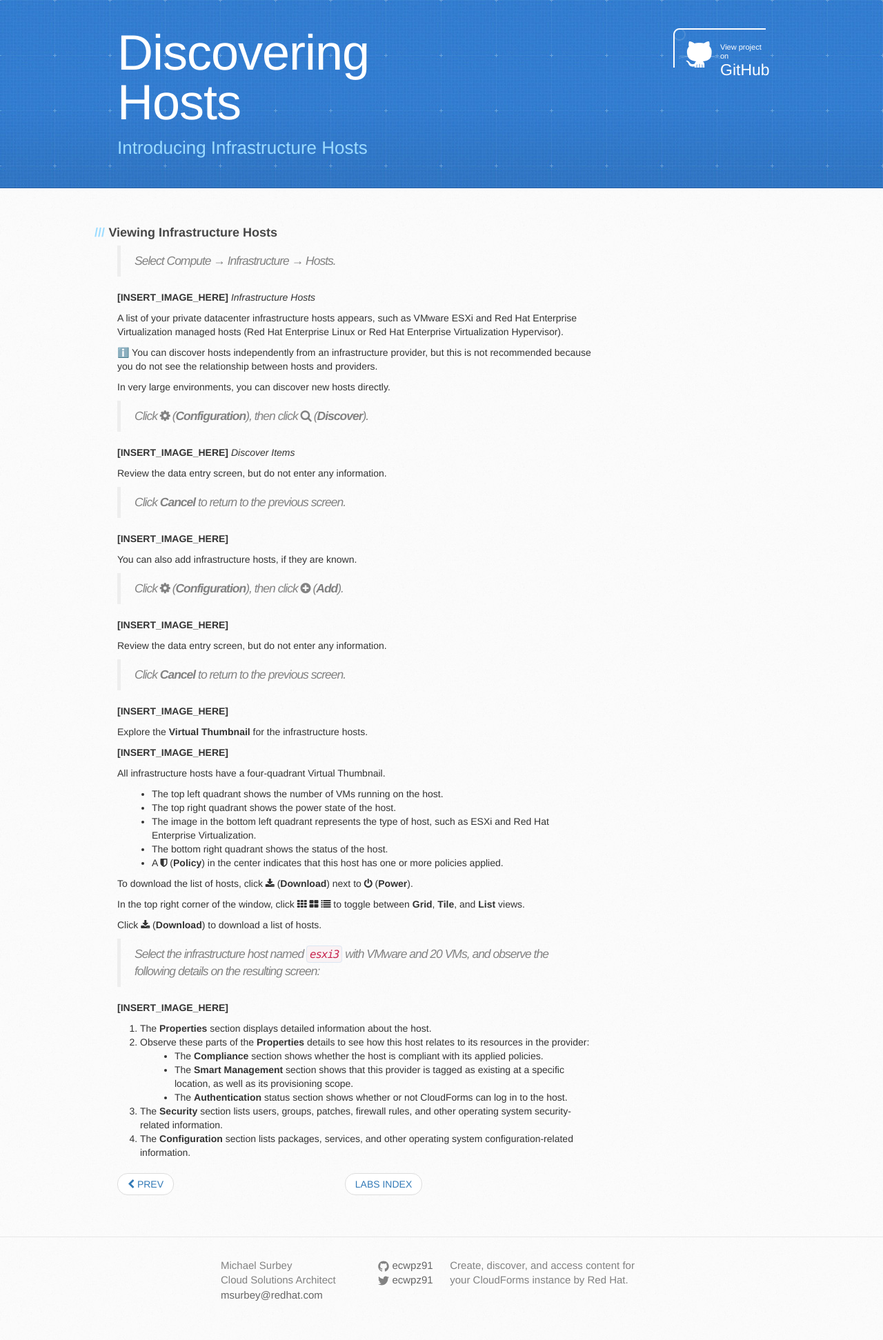
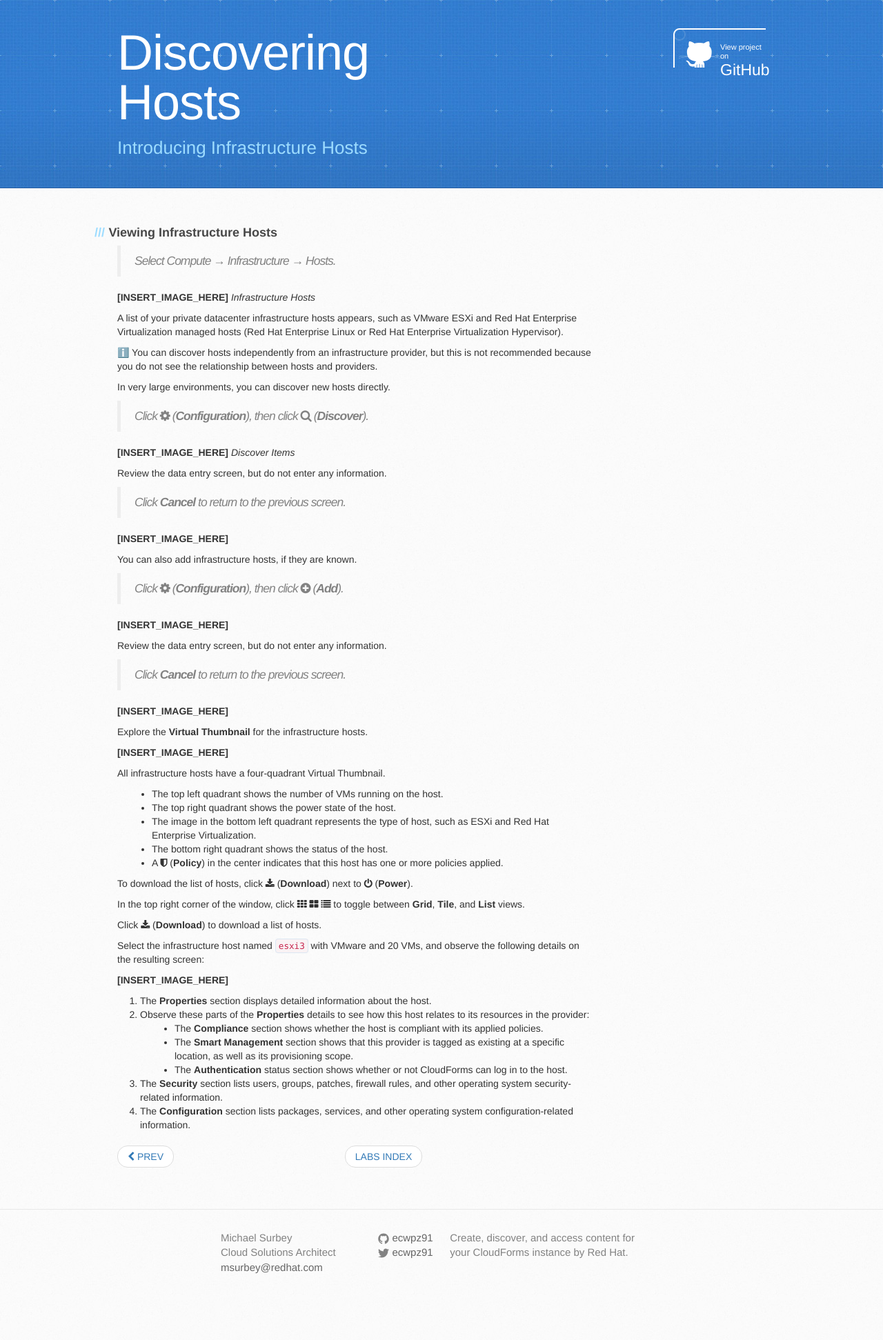
Before and after one commit to mnuirian/cloudforms-workshops, a Jekyll site: the page built from www-default/workshop-lab-3.md, in a window 1280 px wide. Shown: the whole page at 69% size. Built offline with Jekyll 4.4.1, drawn with Linux system fonts in a browser that asks for light colours; emoji names are drawn with the system emoji font; some web fonts are replaced; after the commit the page ends 1903 px from its top, so only the background shows below that.

Commit message:
Reformatted content

```diff
--- a/www-default/workshop-lab-3.md
+++ b/www-default/workshop-lab-3.md
@@ -60,7 +60,7 @@
 
 Click <i class="fa fa-download" aria-hidden="true"></i> (**Download**) to download a list of hosts.
 
-> Select the infrastructure host named `esxi3` with VMware and 20 VMs, and observe the following details on the resulting screen:
+Select the infrastructure host named `esxi3` with VMware and 20 VMs, and observe the following details on the resulting screen:
 
 **[INSERT_IMAGE_HERE]**
 
```
